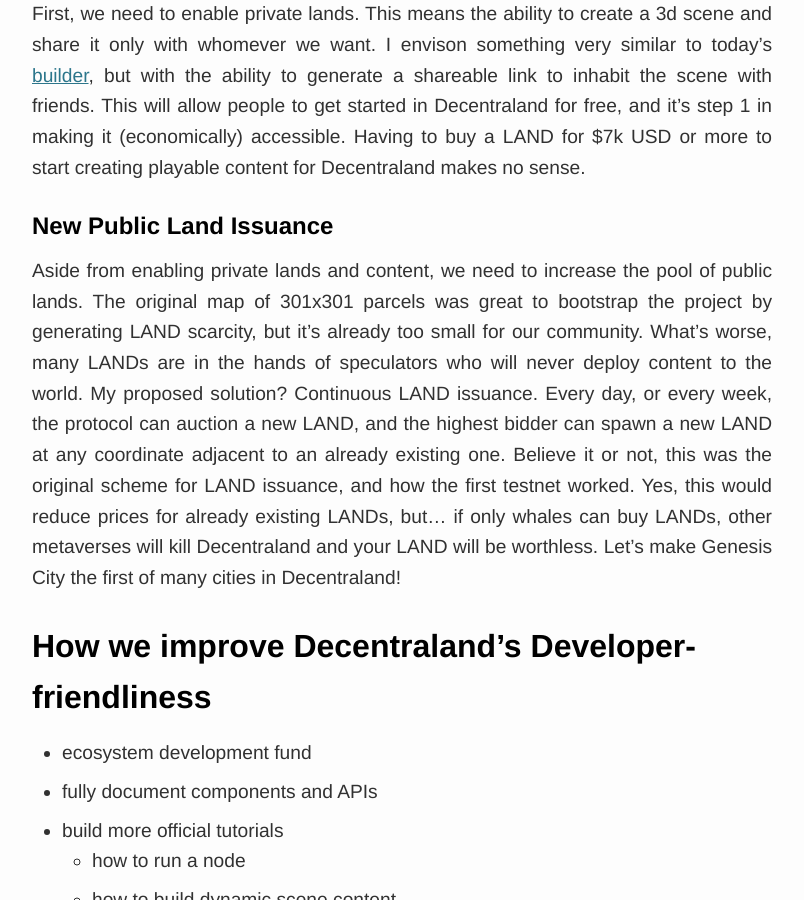
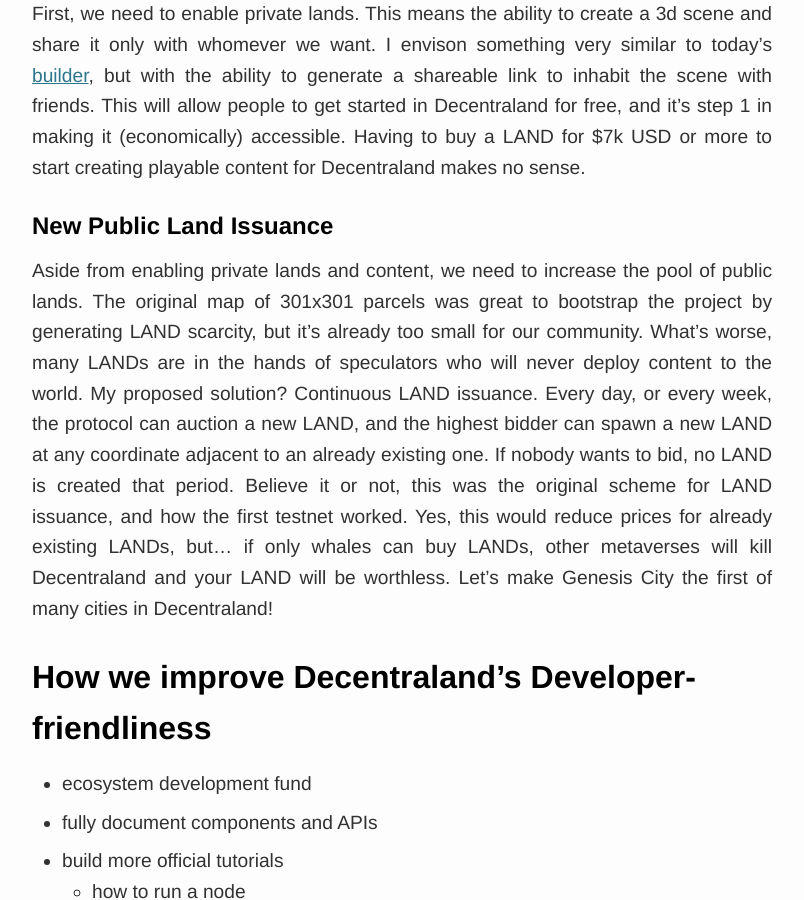
Before and after one commit to tobyornottobe/maraoz.github.io, a Jekyll site: the page built from _posts/2022-01-01-decentraland-vision.md, in a window 1280 px wide and 900 px high, scrolled down 2429 px. Shown: the whole window, without its empty margins (238-1042 px from the left). Built offline with Jekyll 4.4.1, drawn with Linux system fonts in a browser that asks for light colours.

Commit message:
update decentraland vision post

```diff
--- a/_posts/2022-01-01-decentraland-vision.md
+++ b/_posts/2022-01-01-decentraland-vision.md
@@ -33,7 +33,7 @@
 ### Private Lands
 First, we need to enable private lands. This means the ability to create a 3d scene and share it only with whomever we want. I envison something very similar to today's [builder](https://builder.decentraland.org/), but with the ability to generate a shareable link to inhabit the scene with friends. This will allow people to get started in Decentraland for free, and it's step 1 in making it (economically) accessible. Having to buy a LAND for $7k USD or more to start creating playable content for Decentraland makes no sense.
 ### New Public Land Issuance
-Aside from enabling private lands and content, we need to increase the pool of public lands. The original map of 301x301 parcels was great to bootstrap the project by generating LAND scarcity, but it's already too small for our community. What's worse, many LANDs are in the hands of speculators who will never deploy content to the world. My proposed solution? Continuous LAND issuance. Every day, or every week, the protocol can auction a new LAND, and the highest bidder can spawn a new LAND at any coordinate adjacent to an already existing one. Believe it or not, this was the original scheme for LAND issuance, and how the first testnet worked. Yes, this would reduce prices for already existing LANDs, but... if only whales can buy LANDs, other metaverses will kill Decentraland and your LAND will be worthless. Let's make Genesis City the first of many cities in Decentraland!
+Aside from enabling private lands and content, we need to increase the pool of public lands. The original map of 301x301 parcels was great to bootstrap the project by generating LAND scarcity, but it's already too small for our community. What's worse, many LANDs are in the hands of speculators who will never deploy content to the world. My proposed solution? Continuous LAND issuance. Every day, or every week, the protocol can auction a new LAND, and the highest bidder can spawn a new LAND at any coordinate adjacent to an already existing one. If nobody wants to bid, no LAND is created that period. Believe it or not, this was the original scheme for LAND issuance, and how the first testnet worked. Yes, this would reduce prices for already existing LANDs, but... if only whales can buy LANDs, other metaverses will kill Decentraland and your LAND will be worthless. Let's make Genesis City the first of many cities in Decentraland!
 
 ## How we improve Decentraland's Developer-friendliness
 - ecosystem development fund
```
